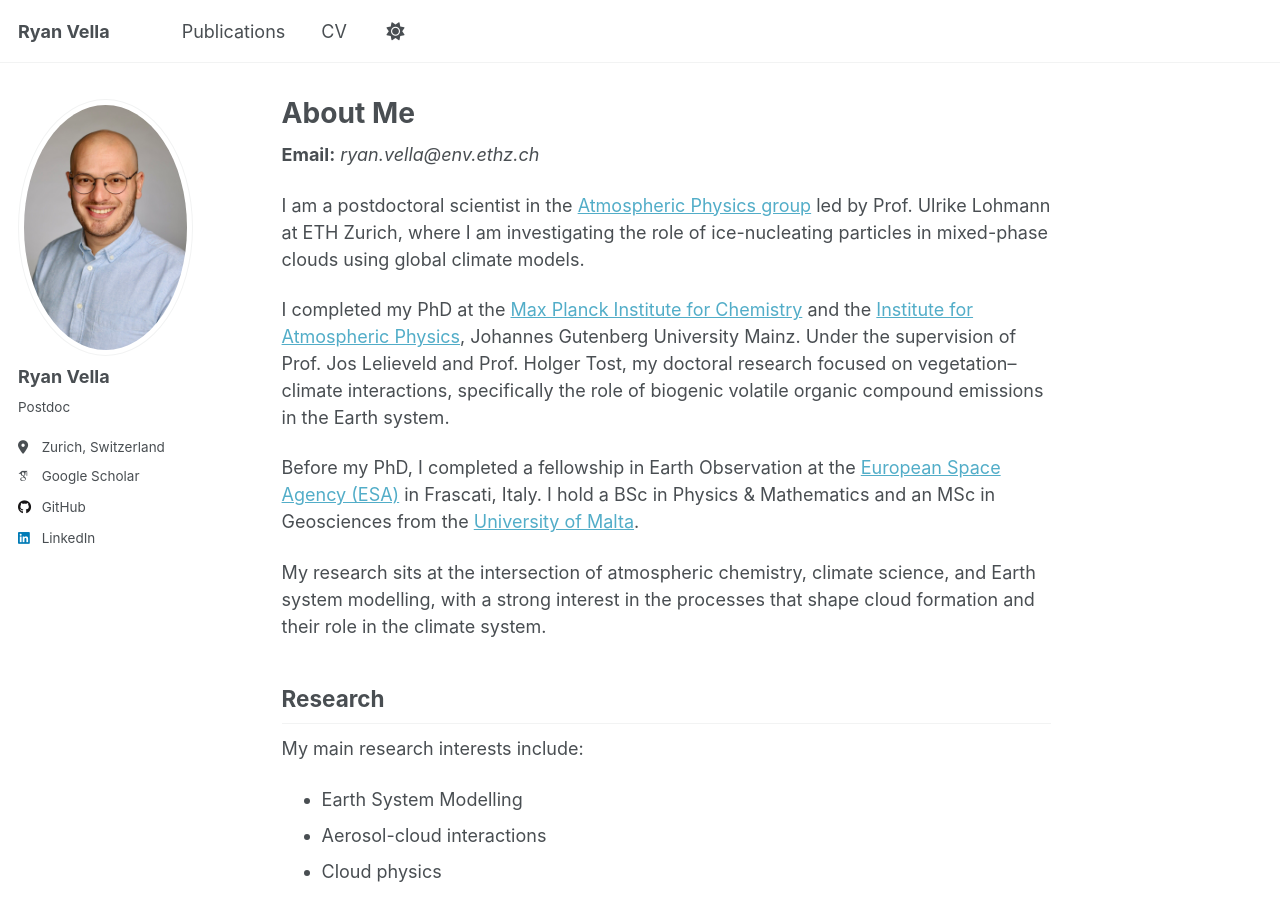
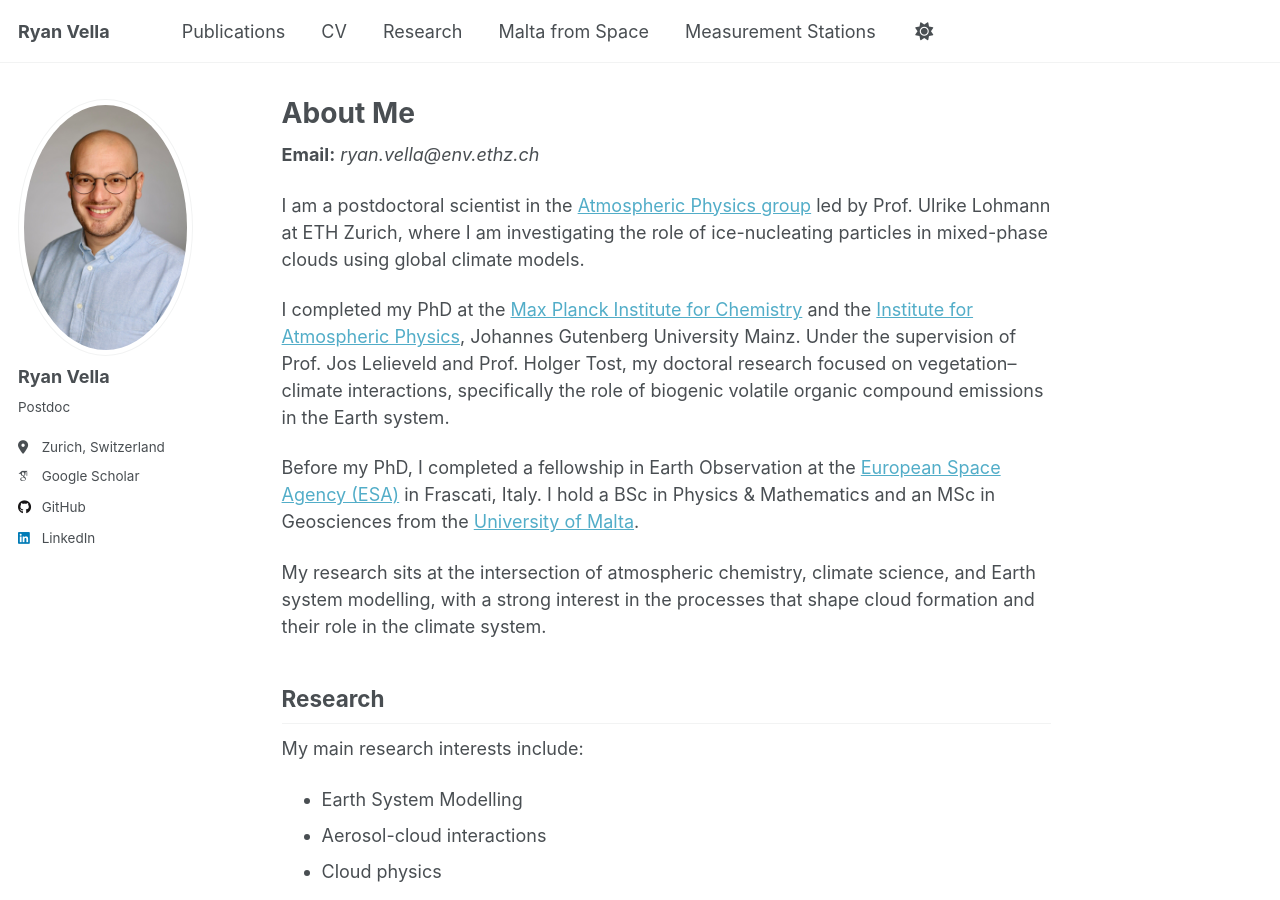
Before and after one commit to ryanvella9/ryanvella9.github.io, a Jekyll site: the page built from _pages/about.md, in a window 1280 px wide and 900 px high. Built offline with Jekyll 4.4.1, drawn with Linux system fonts in a browser that asks for light colours; some web fonts are replaced; a script that is not in the unit is left out.

Commit message:
Update navigation.yml

```diff
--- a/_data/navigation.yml
+++ b/_data/navigation.yml
@@ -13,3 +13,12 @@ main:
 
   - title: "CV"
     url: /cv/
+
+  - title: "Research"
+    url: /research/
+
+  - title: "Malta from Space"
+    url: /malta-from-space/
+
+  - title: "Measurement Stations"
+    url: /measurement-stations/
```
